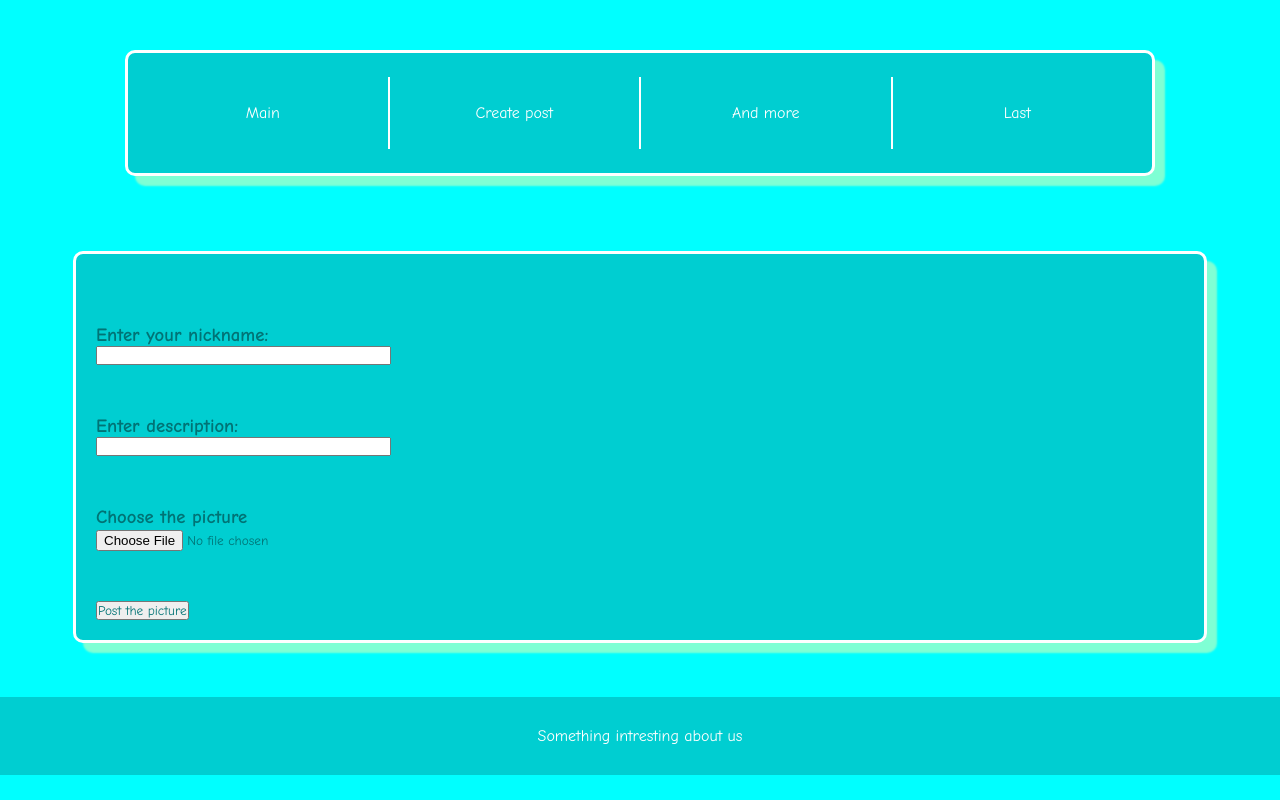
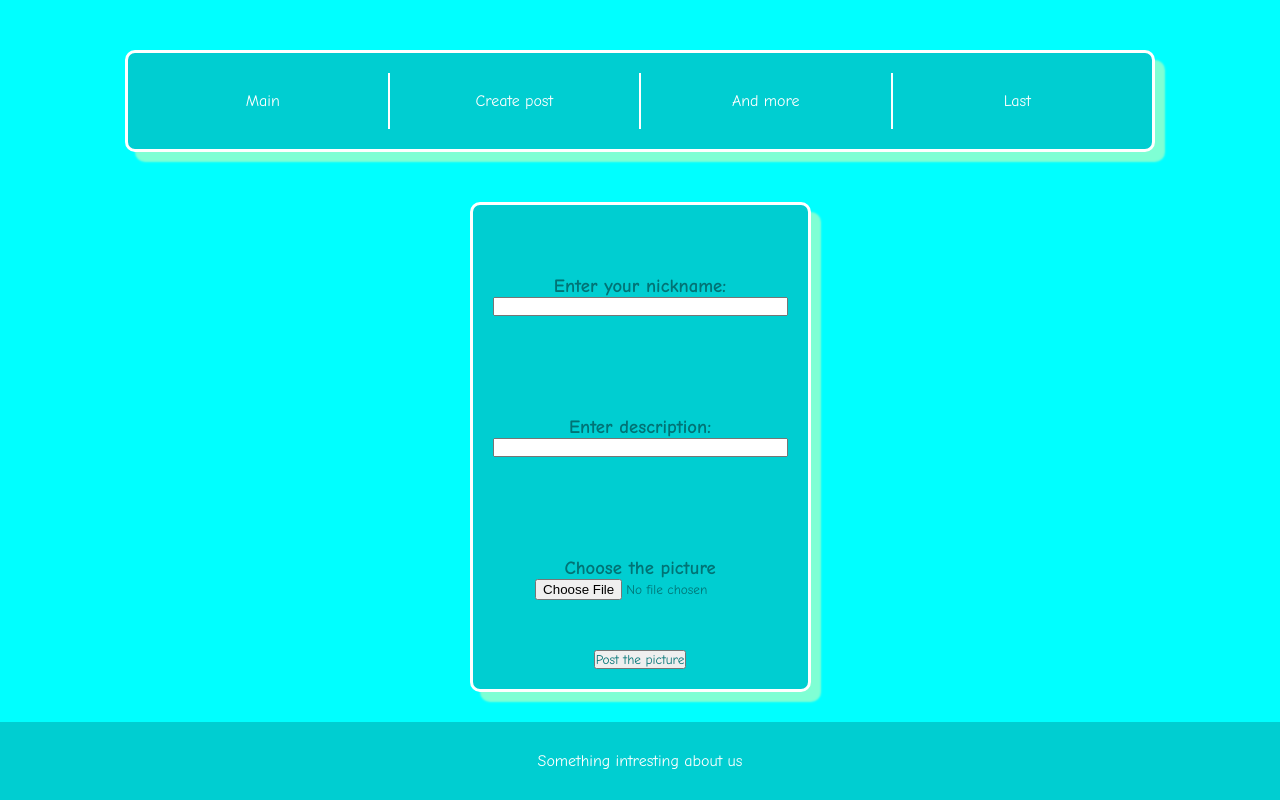
Before and after one commit to DarkLordikss/Gallery, a plain HTML site: page post.html in a window 1280 px wide. Drawn offline with Linux system fonts and the light colour scheme.

Commit message:
Visual post page update

```diff
--- a/css/styles.css
+++ b/css/styles.css
@@ -105,9 +105,11 @@ footer {
 #createcont {
     color: #7FFFD4;
     display: flex;
-    justify-content: flex-start;
+    justify-content: space-between;
+    align-items: center;
     padding: 20px 20px 20px 20px;
     flex-direction: column;
+    width: auto;
 }
 .forpost {
     color: #007375;
@@ -117,3 +119,31 @@ footer {
 input {
     color: #007375;
 }
+form {
+    display: flex;
+    flex-direction: column;
+    justify-content: space-between;
+    align-items: center;
+}
+#imgane {
+    display: flex;
+    flex-direction: column;
+    justify-content: space-between;
+    align-items: center;
+}
+#ath {
+    display: flex;
+    flex-direction: column;
+    justify-content: space-between;
+    align-items: center;
+}
+#desk {
+    display: flex;
+    flex-direction: column;
+    justify-content: space-between;
+    align-items: center;
+}
+#files {
+    position: relative;
+    right: -12%;
+}
--- a/post.html
+++ b/post.html
@@ -24,14 +24,14 @@
 		</header>
 		<main id="createcont">
 			<form action="" method="post">
-			<div id="Ath" class="forpost">
+			<div id="ath" class="forpost">
 					<h3>Enter your nickname:</h3><input type="text" size="40" name="a">
 			</div>
-			<div id="Ath" class="forpost">
+			<div id="desk" class="forpost">
 					<h3>Enter description:</h3><input type="text" accept="text/plain" size="40" name="d">
 			</div>
 			<div id="imgane" class="forpost">
-					<h3>Choose the picture<h3><input accept="image/*" type="file" name="f">
+					<h3>Choose the picture</h3><input id="files" accept="image/*" type="file" name="f">
 			</div>
 			<input type="submit" id="but" name="b" value="Post the picture">
 		</form>
```
